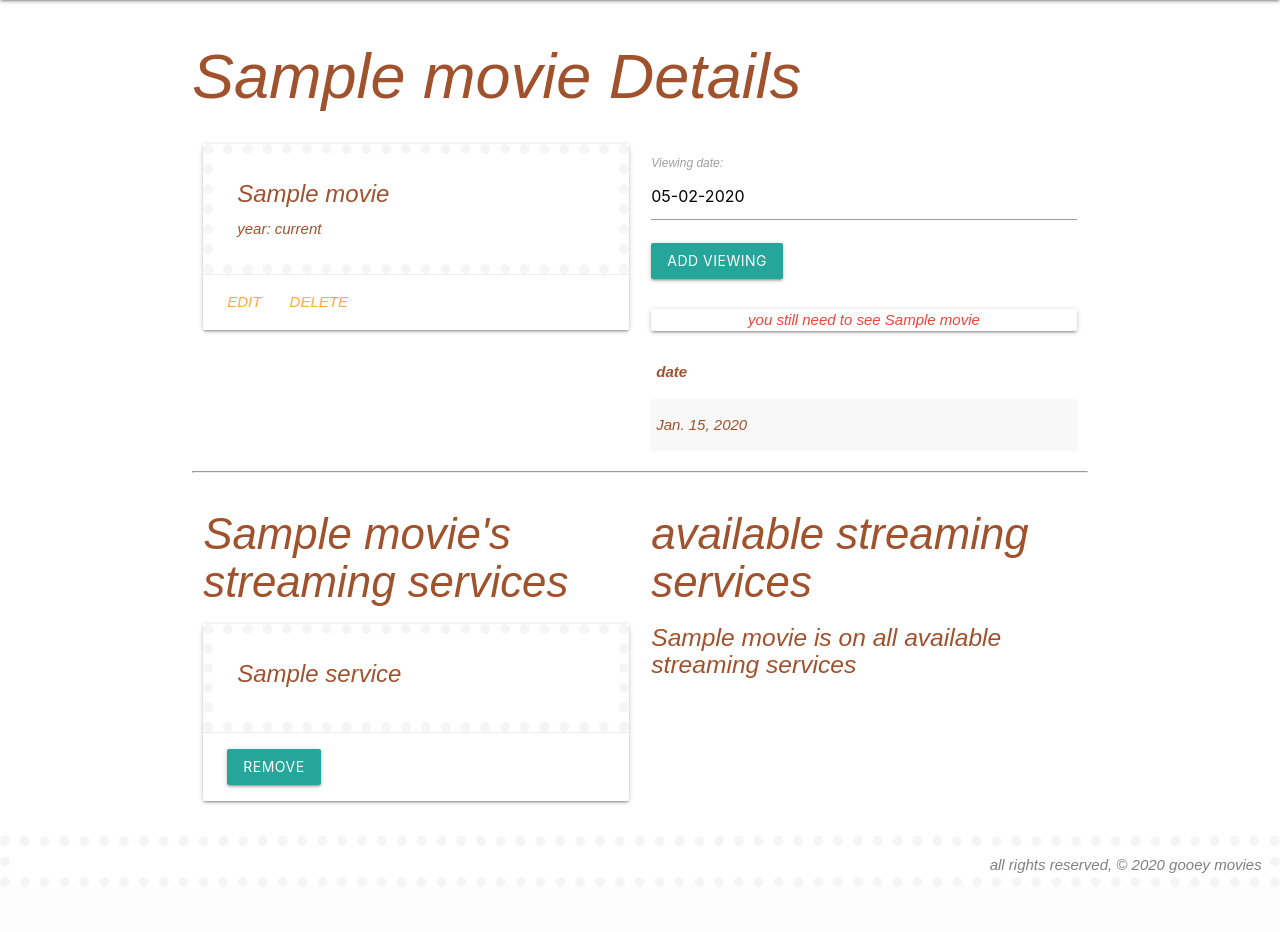
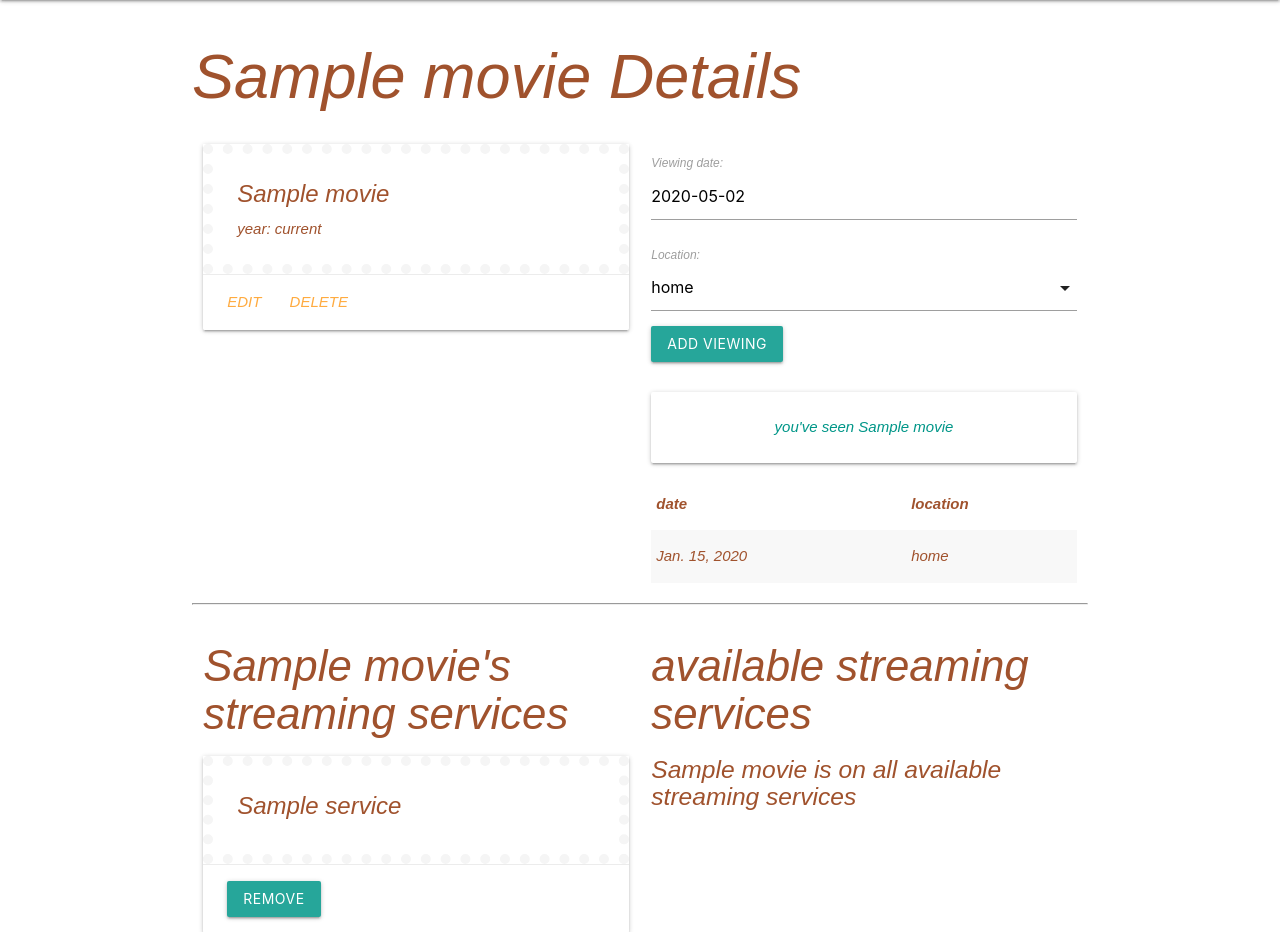
Before and after one commit to pauladixon/gooeymoviecollector, a Django app: page /movies/1/ in a window 1280 px wide. Shown: the part 64-996 px from the top of the page. Before the commit the page ends 937 px from the top, so only its background shows below. Run offline with Django 3.2, Linux system fonts and the light colour scheme; tables that the repository leaves empty hold one stand-in row (values such as "Sample post").

Commit message:
fixed migrations - viewings now functional

```diff
--- a/main_app/admin.py
+++ b/main_app/admin.py
@@ -1,6 +1,6 @@
 from django.contrib import admin
-from.models import Movie, Service, Viewing
+from.models import Movie, Viewing, Service
 
 admin.site.register(Movie)
+admin.site.register(Viewing)
 admin.site.register(Service)
-admin.site.register(Viewing)
--- a/main_app/forms.py
+++ b/main_app/forms.py
@@ -4,4 +4,4 @@ from .models import Viewing
 class ViewingForm(ModelForm):
     class Meta:
         model = Viewing
-        fields = ['date']
+        fields = ['date', 'location']
--- a/main_app/models.py
+++ b/main_app/models.py
@@ -1,6 +1,12 @@
 from django.db import models
 from django.urls import reverse
 from datetime import date
+
+LOCATIONS =  (
+    ('H', 'home'),
+    ('F', "friend's house"),
+    ('T', 'movie theater')
+)
 
 class Service(models.Model):
     name = models.CharField(max_length=50)
@@ -21,17 +27,22 @@ class Movie(models.Model):
         return self.title
 
     def get_absolute_url(self):
-        return reverse('movies_detail', kwargs={'pk': self.id})
+        return reverse('detail', kwargs={'movie_id': self.id})
 
     def seen_before(self):
-        return self.viewing_set.filter(date=date.today()).count() >= 1
+        return self.viewing_set.count() >= 1
 
 class Viewing(models.Model):
     date = models.DateField('viewing date')
+    location = models.CharField(
+        max_length=1,
+        choices=LOCATIONS,
+        default=LOCATIONS[0][0]
+    )
     movie = models.ForeignKey(Movie, on_delete=models.CASCADE)
 
     def __str__(self):
-        return f"{self.get_view_display()} on {self.date}"
+        return f"{self.get_location_display()} on {self.date}"
 
     class Meta:
         ordering = ['-date']
--- a/main_app/templates/movies/detail.html
+++ b/main_app/templates/movies/detail.html
@@ -29,16 +29,17 @@
         {% if movie.seen_before %}
             <div class='card-panel teal-text center-align'>you've seen {{movie.title}}</div>
         {% else %}
-            <div class="card panel red-text center-align">you still need to see {{movie.title}}</div>
+            <div class="card-panel red-text center-align">you still need to see {{movie.title}}</div>
         {% endif %}
         <table class="striped">
             <thead>
-                <tr><th>date</th></tr>
+                <tr><th>date</th><th>location</th></tr>
             </thead>
             <tbody>
                 {% for viewing in movie.viewing_set.all %}
                     <tr>
                         <td>{{viewing.date}}</td>
+                        <td>{{viewing.get_location_display}}</td>
                     </tr>
                 {% endfor %}
             </tbody>
@@ -98,10 +99,14 @@
     // create a datepicker
     var dateEl = document.getElementById('id_date');
     M.Datepicker.init(dateEl, {
-      format: 'mm-dd-yyyy',
+      format: 'yyyy-mm-dd',
       defaultDate: new Date(),
       setDefaultDate: true,
       autoClose: true
     });
-</script>
-{% endblock %}
+
+    // initialize the meal select
+    var selectEl = document.getElementById('id_location');
+    M.FormSelect.init(selectEl);
+  </script>
+  {% endblock %}
--- a/main_app/views.py
+++ b/main_app/views.py
@@ -1,6 +1,6 @@
 from django.shortcuts import render, redirect
+from django.views.generic.edit import CreateView, UpdateView, DeleteView
 from django.views.generic import ListView, DetailView
-from django.views.generic.edit import CreateView, UpdateView, DeleteView
 from .models import Movie, Service
 from .forms import ViewingForm
 
```
Also changed, not shown: main_app/migrations/0001_initial.py, main_app/migrations/0002_auto_20200501_1207.py (deleted).
